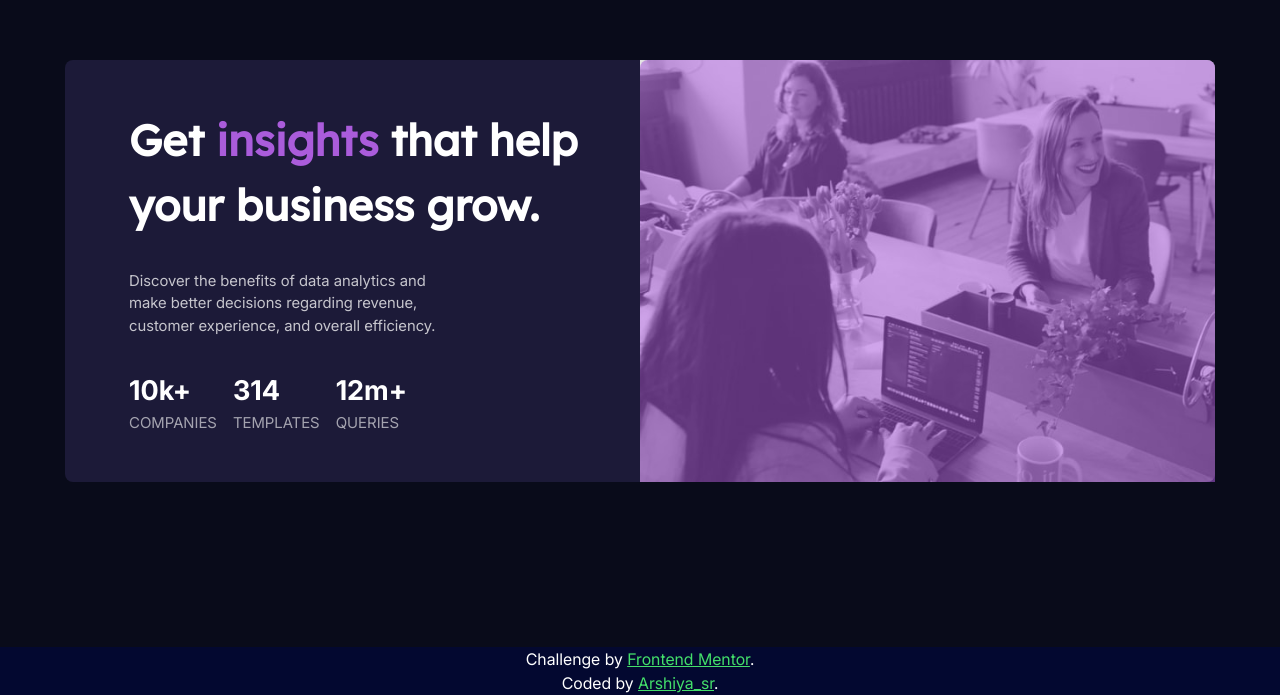
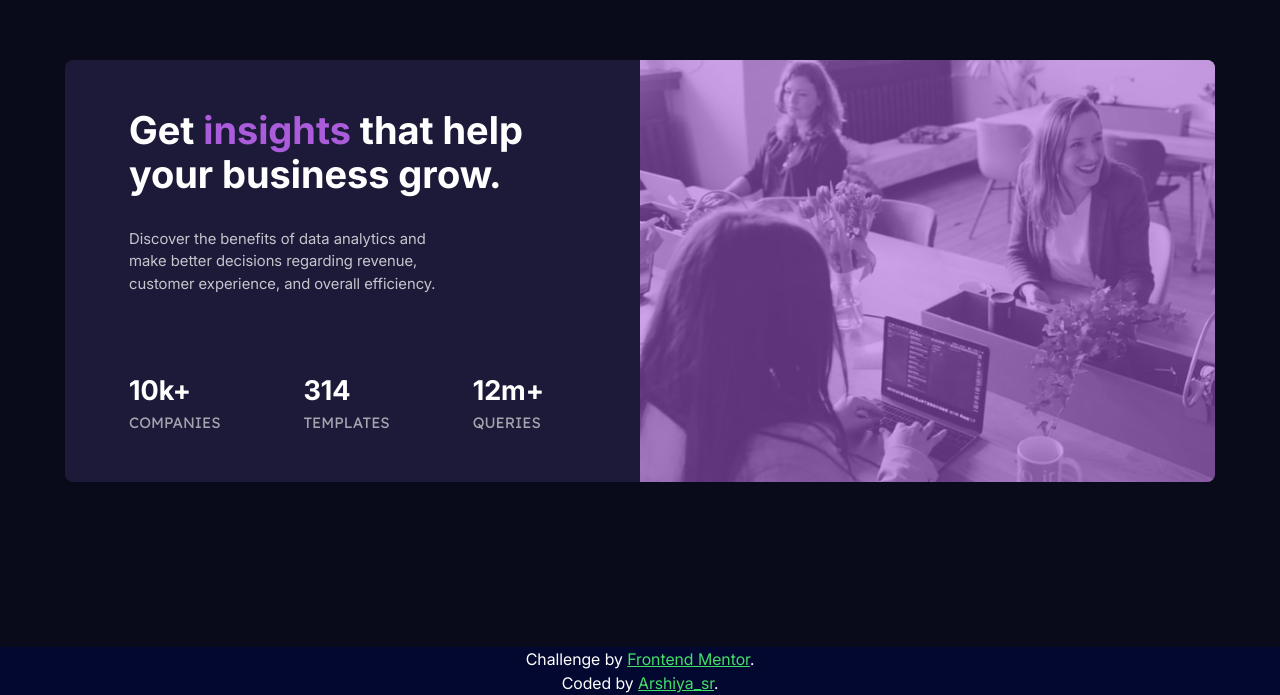
Before and after one commit to arshiya-sr/frontend-mentor-Stats-preview-card-component-Project, a plain HTML site: page index.html in a window 1280 px wide. Shown: the part 105-800 px from the top of the page. Drawn offline with Linux system fonts and the light colour scheme.

Commit message:
Small interactive animations and fixes
Feat:

- Interactive animation for card title.
- Interactive animation for stats.

Fix:

- Card title bug fixed.
- Card round corners for desktop fixed.

```diff
--- a/css/styles.css
+++ b/css/styles.css
@@ -56,10 +56,22 @@
     text-wrap: unset;
     margin-block-end: var(--space-md);
     line-height: 1.9rem;
+    transition: all 0.2s ease-in;
+    font-family: var(--font-family);
+    max-width: 400px;
+}
+
+.card-title:hover {
+    transform: scale(1.05);
 }
 
 .marked {
     color: var(--Purple-500);
+    transition: all 0.2s ease-in;
+}
+
+.card-title:hover .marked {
+    text-shadow: 5px 5px 7px var(--Purple-500);
 }
 
 .card-text {
@@ -77,6 +89,11 @@
 .stat {
     display: flex;
     flex-direction: column;
+    transition: all 0.2s ease-in;
+}
+
+.stat:hover {
+    transform: scale(1.05);
 }
 
 .number {
@@ -87,6 +104,7 @@
 .label {
     color: var(--White-stat);
     text-transform: uppercase;
+    font-family: var(--font-family-heads);
 }
 
 /* Footer */
@@ -127,6 +145,10 @@
         border-radius: 0 var(--radius-md) var(--radius-md) 0;
     }
 
+    .overlay {
+        border-radius: 0 var(--radius-md) var(--radius-md) 0;
+    }
+
     .card-body {
         grid-area: body;
         text-align: left;
@@ -135,13 +157,16 @@
     }
 
     .card-title {
-        font-size: var(--fs-xl);
-        line-height: var(--space-lg1);
+        font-size: 2.4rem;
+        line-height: 2.75rem;
         margin-block-end: var(--space-lg);
     }
 
     .stats {
         flex-direction: row;
         margin-top: auto;
+        width: 100%;
+        justify-content: space-between;
+        padding-inline-end: var(--space-xxl);
     }
 }
```
